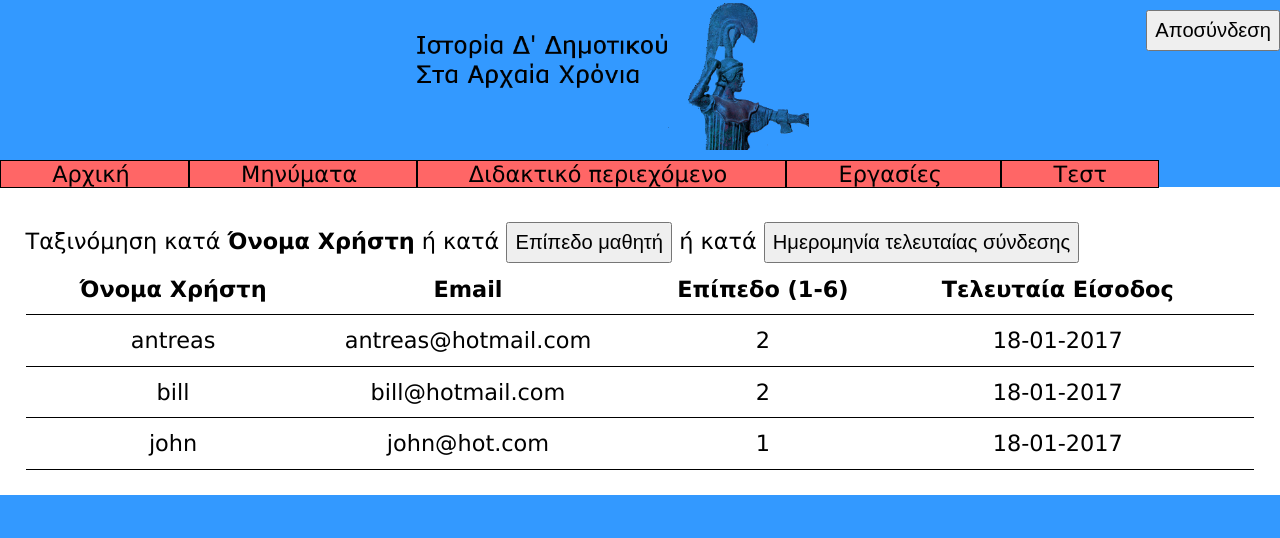
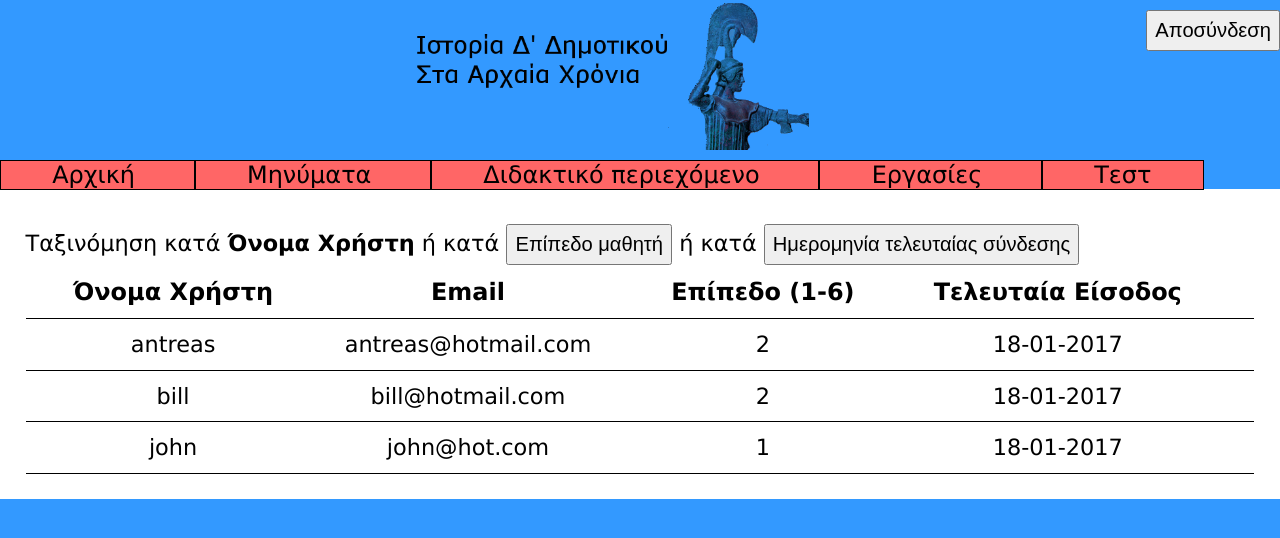
Before and after one commit to aggelos24/diplomatiki, a PHP site: page /professor/show_learner_list.php in a window 1280 px wide. Shown: the top 538 px of the page. Run offline with PHP 8.4, Linux system fonts and the light colour scheme; a user stored in the database is signed in; data comes from the database, SQL or seed files in the repository; some libraries are stand-ins or nearby versions.

Commit message:
Update show_learner_list.php

```diff
--- a/code/professor/show_learner_list.php
+++ b/code/professor/show_learner_list.php
@@ -49,7 +49,7 @@
 <body>
 	<button class="logout" onclick="logout()"> Αποσύνδεση </button>
 	<img src="../banner.png" alt="Ιστορία Δ' Δημοτικού Στα Αρχαία Χρόνια" class="banner">
-	<div class="menu">
+	<div class="big menu">
 		<span class="menup"> <a href="phome.php" class="link_to_page"> Αρχική </a> </span>
 		<span class="menup"> <a href="message.php" class="link_to_page"> Μηνύματα </a> </span>
 		<span class="menup"> <a href="content.php" class="link_to_page"> Διδακτικό περιεχόμενο </a> </span>
@@ -63,7 +63,7 @@ include "if_not_logged_p.php";										//έλεγχος αν έχει συνδ
 		<div id="name"> Ταξινόμηση κατά <b>Όνομα Χρήστη</b> ή κατά <button onclick="sort('level')"> Επίπεδο μαθητή </button> ή κατά <button onclick="sort('date')"> Ημερομηνία τελευταίας σύνδεσης </button> </div>
 		<div id="level"> Ταξινόμηση κατά <button onclick="sort('name')"> Όνομα Χρήστη </button> ή κατά <b>Επίπεδο μαθητή</b> ή κατά <button onclick="sort('date')"> Ημερομηνία τελευταίας σύνδεσης </button> </div>
 		<div id="date"> Ταξινόμηση κατά <button onclick="sort('name')"> Όνομα Χρήστη </button> ή κατά <button onclick="sort('level')"> Επίπεδο μαθητή </button> ή κατά <b>Ημερομηνία τελευταίας σύνδεσης</b> </div>
-		<div class="list_container">
+		<div class="big list_container">
 			<div class="list"> <b> Όνομα Χρήστη </b> </div>
 			<div class="list"> <b> Email </b> </div>
 			<div class="list"> <b> Επίπεδο (1-6) </b> </div>
```
